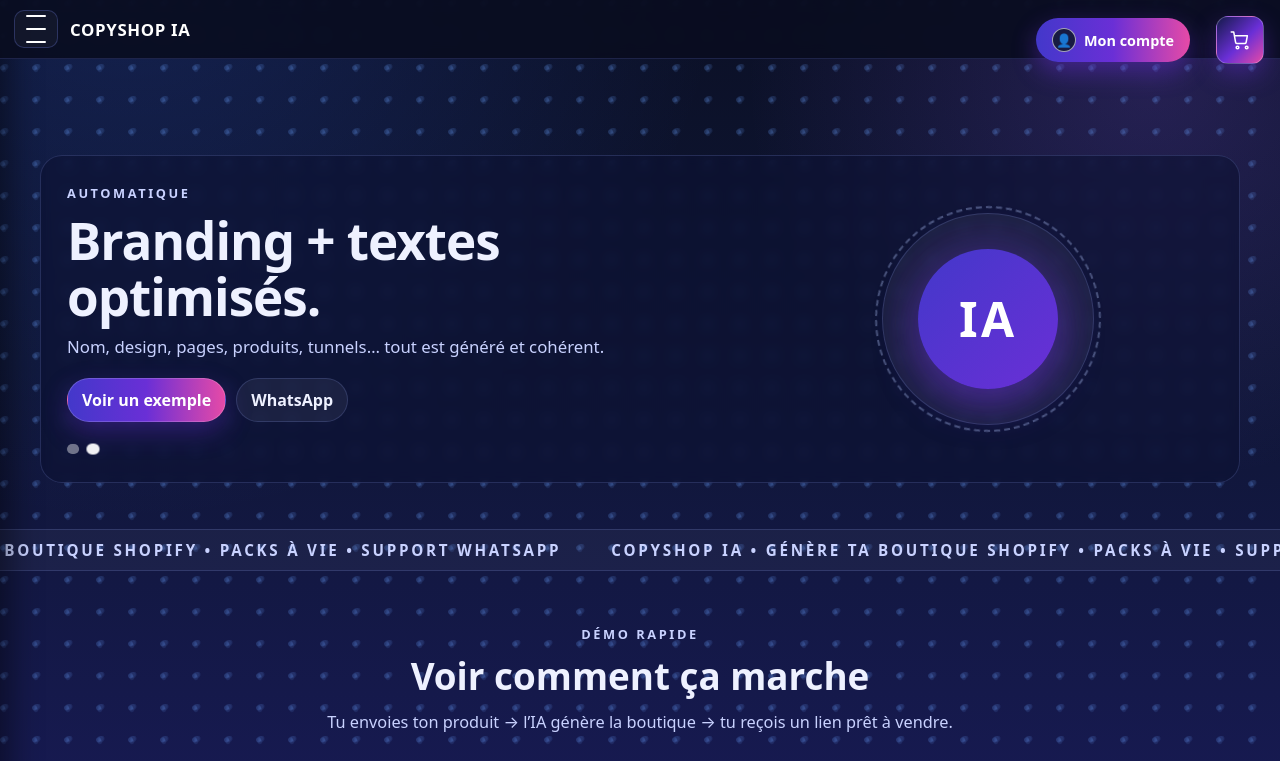
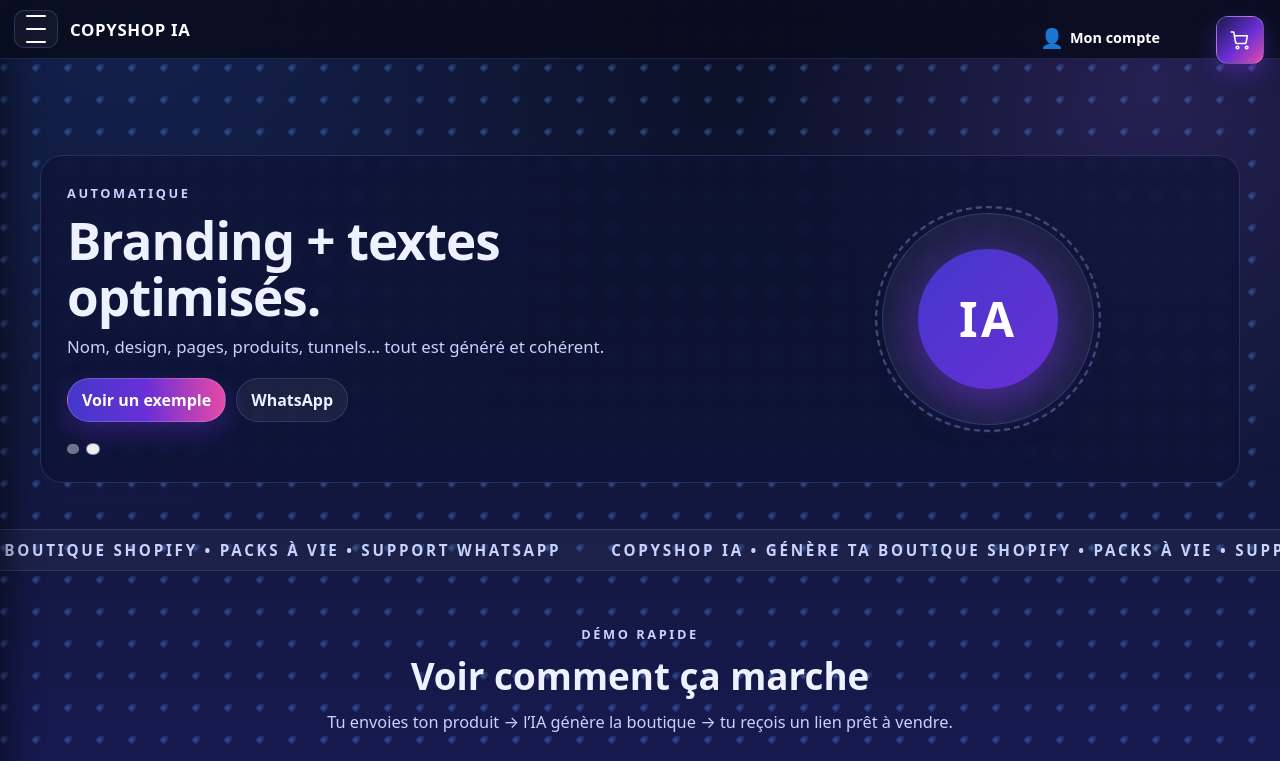
Before and after one commit to Mrfezz/copyshop-ia, a Next.js app: page / in a window 1280 px wide. Shown: the top 761 px of the page. Built offline with nearby package versions, Linux system fonts and the light colour scheme.

Commit message:
Mobile : icône seule pour Mon compte

```diff
--- a/app/_components/FloatingAccountButton.tsx
+++ b/app/_components/FloatingAccountButton.tsx
@@ -3,39 +3,30 @@
 import Link from "next/link";
 import type { CSSProperties } from "react";
 
-const COLORS = {
-  violetDeep: "#4338ca",
-  violet: "#6a2fd6",
-  pink: "#e64aa7",
-};
-
 export default function FloatingAccountButton() {
   return (
     <>
-      <Link
-        href="/compte-client"
-        className="float-account-btn"
-        style={styles.button}
-      >
-        <span style={styles.icon}>👤</span>
-        <span className="account-text" style={styles.label}>Mon compte</span>
+      <Link href="/compte-client" className="account-btn" style={styles.wrap}>
+        <span className="account-icon" style={styles.icon}>👤</span>
+        <span className="account-text" style={styles.text}>Mon compte</span>
       </Link>
 
       <style>{`
-        /* 📱 Mobile : on masque le texte */
+        /* 📱 Mobile */
         @media (max-width: 700px) {
+
+          .account-btn {
+            top: 18px !important;
+            right: 68px !important; /* laisse la place au panier */
+            padding: 6px !important;
+          }
+
+          .account-icon {
+            font-size: 1rem !important;
+          }
+
           .account-text {
             display: none !important;
-          }
-
-          .float-account-btn {
-            top: 64px !important;
-            right: 16px !important;
-            padding: 10px !important;
-            width: 45px !important;
-            height: 45px !important;
-            border-radius: 999px !important;
-            justify-content: center !important;
           }
         }
       `}</style>
@@ -44,37 +35,28 @@ export default function FloatingAccountButton() {
 }
 
 const styles: Record<string, CSSProperties> = {
-  // Desktop par défaut (texte visible)
-  button: {
+  wrap: {
     position: "fixed",
     top: 18,
-    right: 90, // juste à côté du panier
-    zIndex: 70,
-    display: "inline-flex",
+    right: 110, // aligné à gauche du panier
+    zIndex: 80,
+    display: "flex",
     alignItems: "center",
-    justifyContent: "center",
-    gap: 8,
-    padding: "10px 16px",
+    gap: 6,
+    padding: "6px 10px",
     borderRadius: 999,
-    fontWeight: 900,
-    fontSize: "0.9rem",
-    color: "#ffffff",
+    color: "white",
     textDecoration: "none",
-    background: `linear-gradient(90deg, ${COLORS.violetDeep}, ${COLORS.violet}, ${COLORS.pink})`,
-    boxShadow: "0 10px 24px rgba(106,47,214,0.45)",
-    backdropFilter: "blur(8px)",
   },
+
   icon: {
-    width: 22,
-    height: 22,
-    borderRadius: "999px",
-    border: "1px solid rgba(255,255,255,0.6)",
+    fontSize: "1.2rem",
     display: "grid",
     placeItems: "center",
-    fontSize: "0.8rem",
-    background: "rgba(15,23,42,0.85)",
   },
-  label: {
-    display: "inline-block",
+
+  text: {
+    fontSize: "0.9rem",
+    fontWeight: 700,
   },
 };
```
